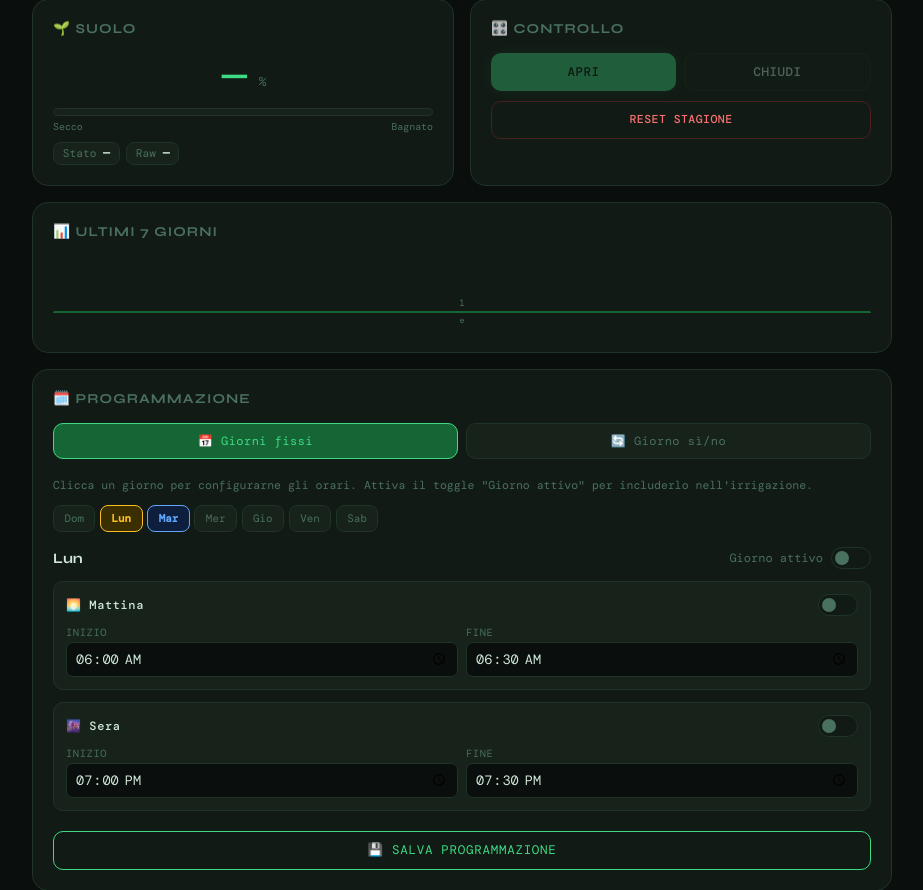
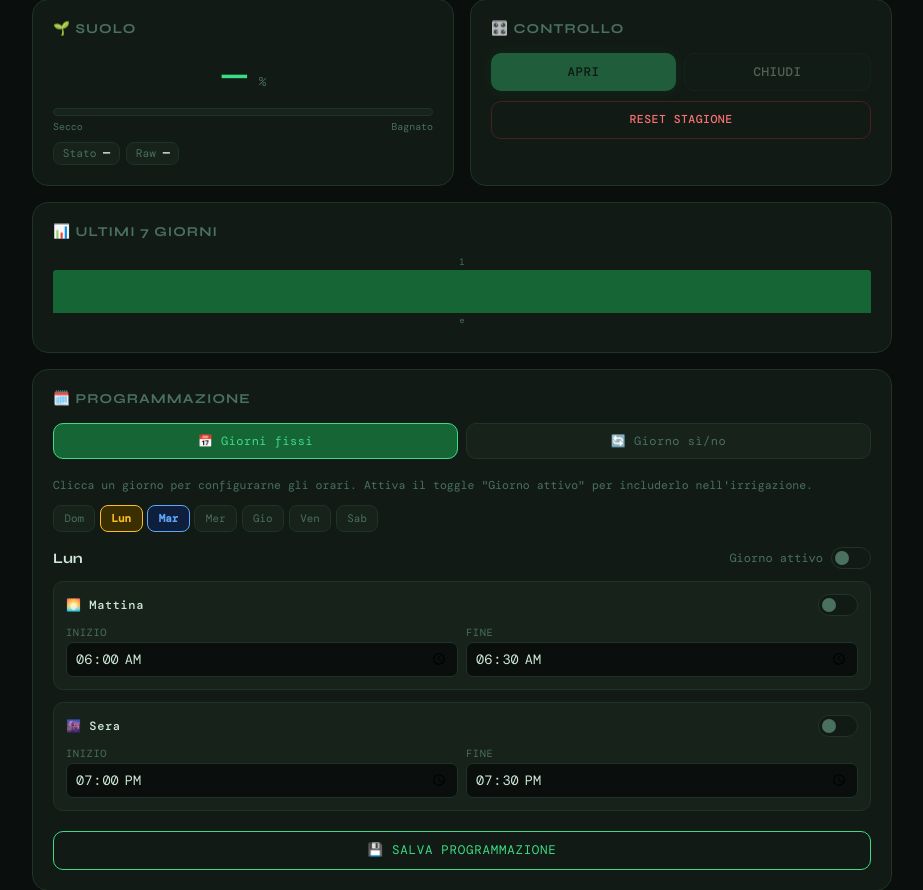
Before and after one commit to o1gres/OrtoCasa, a Flask app: page / in a window 1280 px wide. Shown: the part 304-1194 px from the top of the page, without its empty margins (178-1101 px from the left). Run offline with Flask 3, Linux system fonts and the light colour scheme; data comes from the database, SQL or seed files in the repository; tables that the repository leaves empty hold one stand-in row (values such as "Sample post").

Commit message:
Fix css altezza barre consumo acqua

```diff
--- a/irrigazione_raspberry/templates/index.html
+++ b/irrigazione_raspberry/templates/index.html
@@ -72,7 +72,7 @@
     /* ── Chart ── */
     .chart-wrap{overflow-x:auto;padding-bottom:.4rem}
     .chart{display:flex;align-items:flex-end;gap:3px;height:70px;min-width:100%}
-    .bar-col{display:flex;flex-direction:column;align-items:center;gap:2px;flex:1;min-width:22px}
+    .bar-col{display:flex;flex-direction:column;align-items:center;gap:2px;flex:1;min-width:22px;height:100%;justify-content:flex-end}
     .bar{width:100%;background:var(--green2);border-radius:3px 3px 0 0;min-height:2px;cursor:default;transition:background .2s}
     .bar:hover{background:var(--green)}
     .bar-label{font-size:.52rem;color:var(--muted);white-space:nowrap}
```
